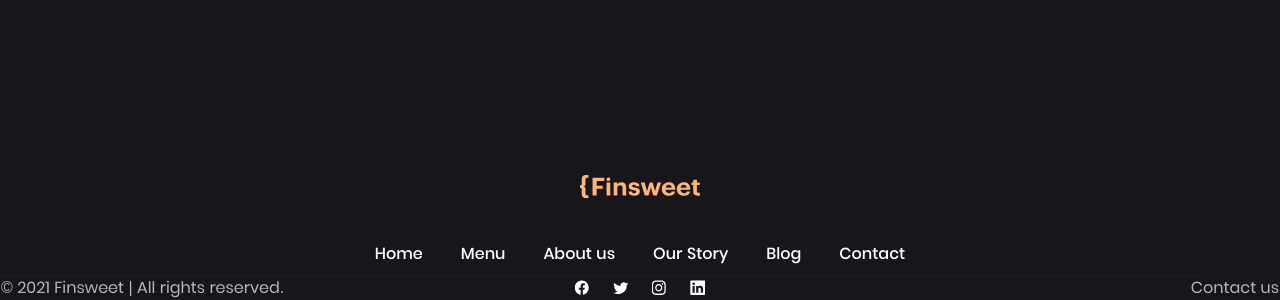
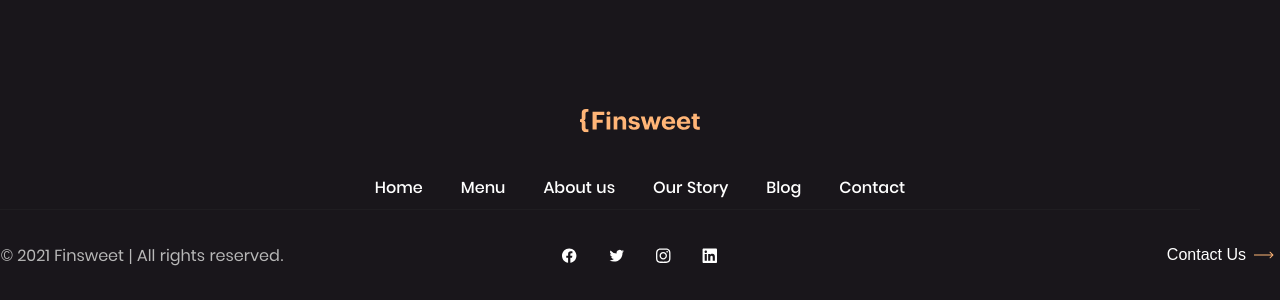
Before and after one commit to gr-sv/Finsweet, a React (Create React App) app: page / in a window 1280 px wide. Shown: the part 980-1280 px from the top of the page. Built offline with nearby package versions, Linux system fonts and the light colour scheme.

Commit message:
Add Button into footer^ styles for footer

```diff
--- a/src/components/widgets/footer/footer.jsx
+++ b/src/components/widgets/footer/footer.jsx
@@ -3,6 +3,7 @@ import Wrapper from '../wrapper/wrapper';
 import Logo from '../../shared/logo/logo';
 import Navigation from '../../shared/navigation/navigation';
 import s from './footer.module.scss'
+import Button from '../../shared/button/button';
 
 function Footer () {
 	return (
@@ -41,7 +42,7 @@ function Footer () {
 
 				<section className={s.contactUs}>
 					<h2 className="visually-hidden">Contact us</h2>
-					<p className={s.contactsUs__text}>Contact us</p>
+					<Button button_contact className={s.contactsUs__button}>Contact us</Button>
 				</section>
 			</Wrapper>
 		</footer>
--- a/src/components/widgets/footer/footer.module.scss
+++ b/src/components/widgets/footer/footer.module.scss
@@ -27,7 +27,8 @@
 }
 
 .wrapper_bottom {
-	// padding-top: ;
+	padding-top: 24px;
+	padding-bottom: 23px;
 	display: grid;
 	grid-template-columns: repeat(3, 1fr);
 	align-items: center;
@@ -50,7 +51,7 @@
 }
 
 .social {
-	width: 130px;
+	width: 160px;
 	justify-self: center;
 }
 
@@ -64,9 +65,11 @@
 .social__link {
 	width: 15px;
 	height: 15px;
+	padding: 10px;
 	display: block;
 	background-repeat: no-repeat;
 	background-position: center;
+	text-align: center;
 }
 
 .link__fb {
```
